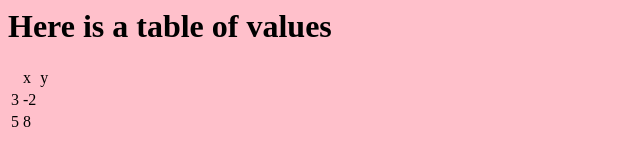
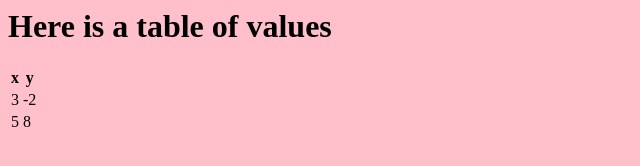
Before and after one commit to ThuBui006/csp2022-test, a plain HTML site: page tables.html in a window 1280 px wide. Shown: the full height of the page, 0-640 px from the left. Drawn offline with Linux system fonts and the light colour scheme.

Commit message:
Update tables.html

```diff
--- a/tables.html
+++ b/tables.html
@@ -6,10 +6,10 @@
   <body bgcolor="pink">
     <h1>Here is a table of values</h1>
     <table>
-      <th> <!-- row 1 -->
-        <td>x</td>
-        <td>y</td>
-      </th>
+      <tr> <!-- row 1 -->
+        <th>x</th>
+        <th>y</th>
+      </tr>
       <tr> <!-- row 2 -->
         <td>3</td>
         <td>-2</td>
```
